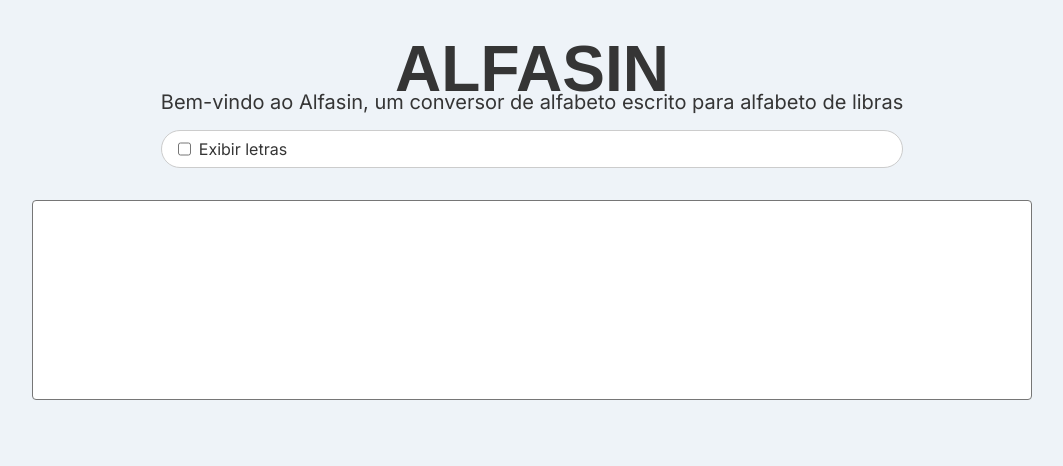
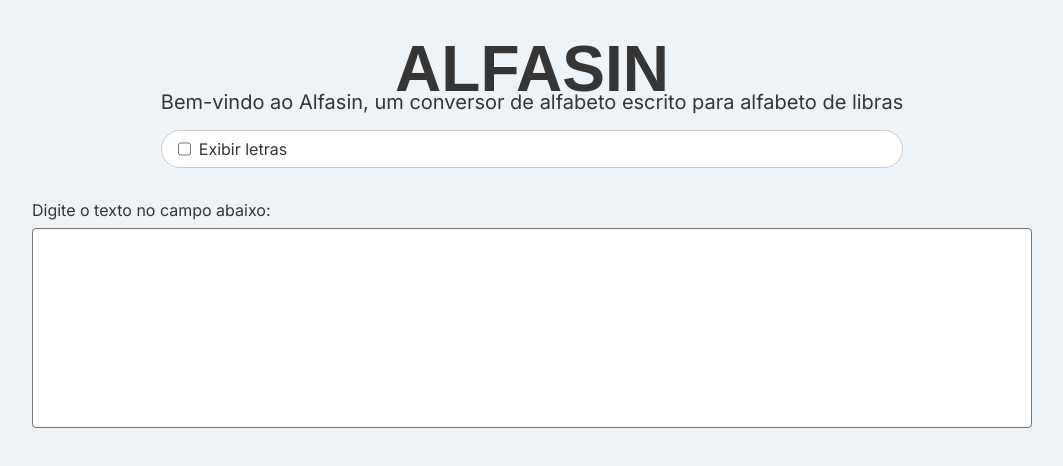
Before and after one commit to victormedeiros1/alfasin, a Vue app: page / in a window 1280 px wide. Shown: the top 466 px of the page, without its empty margins (108-1171 px from the left). Built offline with nearby package versions, Linux system fonts and the light colour scheme; a web font is replaced by a local one.

Commit message:
fix: adjust spacing for blackboard signals and add label to textarea

```diff
--- a/src/components/Blackboard/Blackboard.vue
+++ b/src/components/Blackboard/Blackboard.vue
@@ -44,12 +44,8 @@ const separateSignals = computed(() => {
   display: flex;
   align-items: end;
 }
-.blackboard__signal {
+.blackboard__space {
   width: 3rem;
-  margin-bottom: 0.5rem;
-}
-.blackboard__space {
-  width: 2rem;
 }
 .blackboard__character {
   position: absolute;
--- a/src/components/Textarea/Textarea.vue
+++ b/src/components/Textarea/Textarea.vue
@@ -57,6 +57,7 @@ const filterText = () => {
 
 <template>
   <div class="textearea">
+    <label>Digite o texto no campo abaixo:</label>
     <textarea
       v-model="text"
       name="text"
@@ -76,4 +77,9 @@ textarea {
   border-radius: 0.25rem;
   padding: 1rem;
 }
+
+label {
+  display: block;
+  margin-bottom: 0.5rem;
+}
 </style>
```
